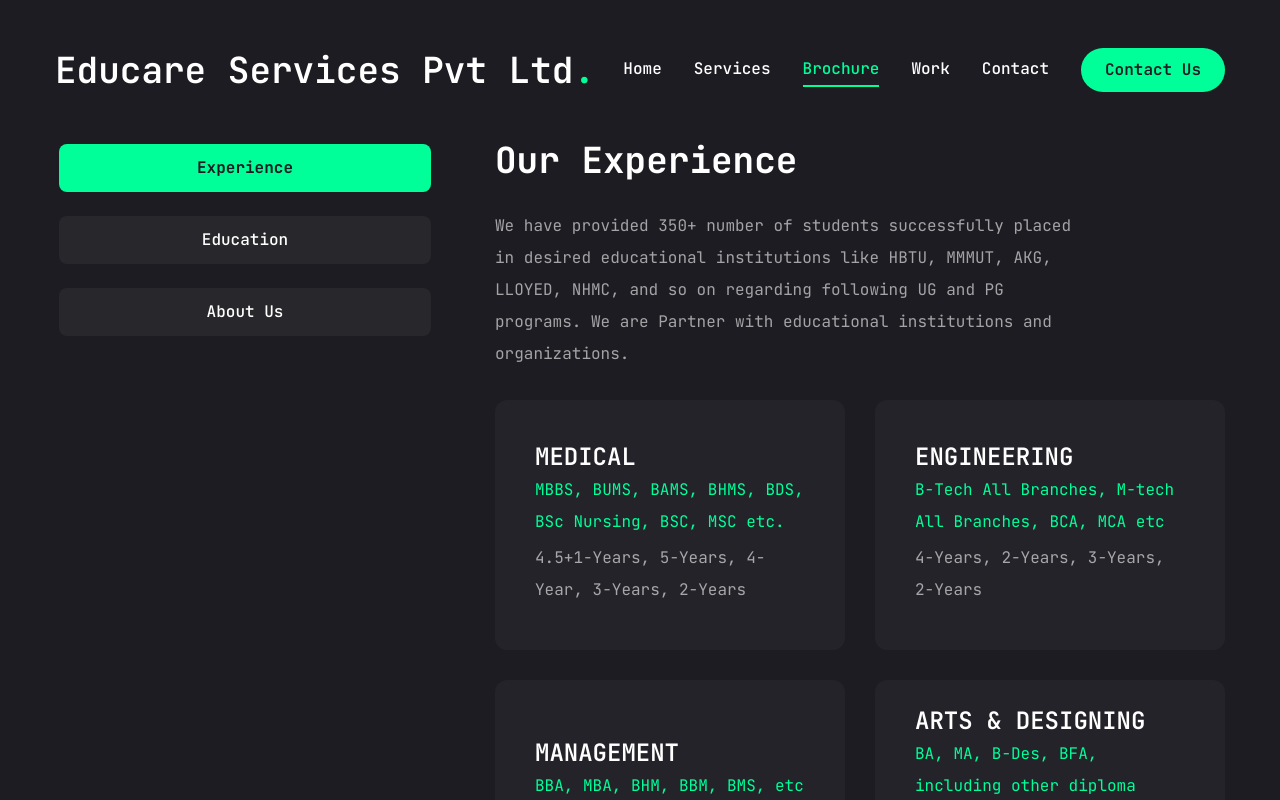
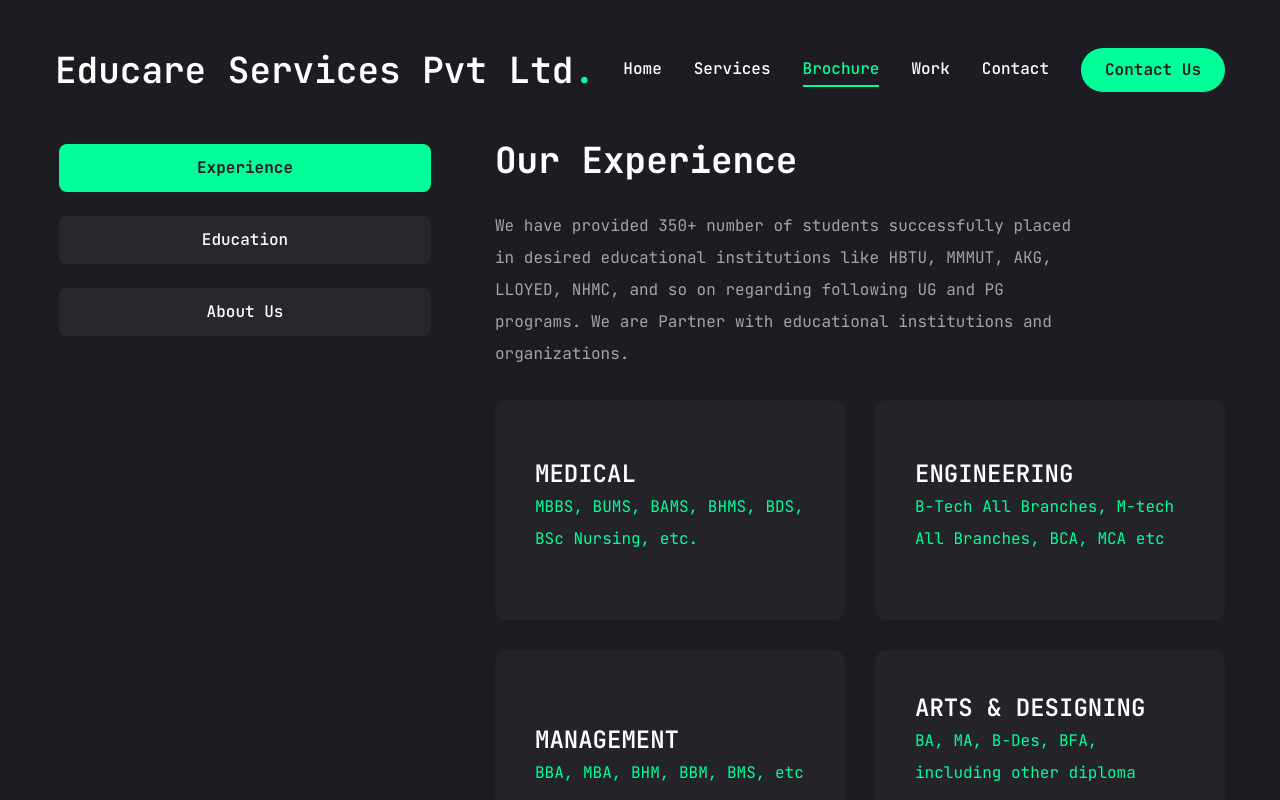
Before and after one commit to arushsingh03/Educare-Services, a Next.js app: page /brochure in a window 1280 px wide. Built offline with nearby package versions, Linux system fonts and the light colour scheme.

Commit message:
added images

```diff
--- a/app/brochure/page.jsx
+++ b/app/brochure/page.jsx
@@ -15,7 +15,7 @@
     },
     {
     fieldName: "Experience",
-    fieldValue: "2+ Years"
+    fieldValue: "5+ Years"
   },
   {
     fieldName: "Facebook",
@@ -39,28 +39,28 @@
   items: [
     {
       colleges: "MEDICAL",
-      programmes: "MBBS, BUMS, BAMS, BHMS, BDS, BSc Nursing, BSC, MSC etc.",
-      duration: "4.5+1-Years, 5-Years, 4-Year, 3-Years, 2-Years",
+      programmes: "MBBS, BUMS, BAMS, BHMS, BDS, BSc Nursing, etc.",
+      duration: "",
     },
     {
       colleges: "ENGINEERING",
       programmes: "B-Tech All Branches, M-tech All Branches, BCA, MCA etc",
-      duration: "4-Years, 2-Years, 3-Years, 2-Years",
+      duration: "",
     },
     {
       colleges: "MANAGEMENT",
       programmes: "BBA, MBA, BHM, BBM, BMS, etc",
-      duration: "3-Years, 2-Years, 3-Years, 3-Years, 3-Years",
+      duration: "",
     },
     {
       colleges: "ARTS & DESIGNING",
       programmes: "BA, MA, B-Des, BFA, including other diploma courses.",
-      duration: "3-Years, 2-Years, 3-Years, 3-Years,",
+      duration: "",
     },
     {
       colleges: "COMMERCE & FINANCE",
       programmes: "B.Com, M.Com, BE, B.Econ, BFIA etc",
-      duration: "3-Years, 2-Years, 3-Years, 3-Years, 3-Years, ",
+      duration: "",
     },
     {
       colleges: "100+ more courses of your desired requirement and choices which will lead towards your best future growth.",
@@ -77,28 +77,28 @@
   items: [
     {
       college: "MEDICAL",
-      courses: "MBBS, BUMS, BAMS, BHMS, BDS, BSc Nursing, BSC, MSC etc.",
-      duration: "4.5+1-Years, 5-Years, 4-Year, 3-Years, 2-Years",
+      courses: "MBBS, BUMS, BAMS, BHMS, BDS, BSc Nursing, etc.",
+      duration: "",
     },
     {
       college: "ENGINEERING",
       courses: "B-Tech All Branches, M-tech All Branches, BCA, MCA etc ",
-      duration: "4-Years, 2-Years, 3-Years, 2-Years",
+      duration: "",
     },
     {
       college: "MANAGEMENT",
       courses: "BBA, MBA, BHM, BBM, BMS, etc",
-      duration: "3-Years, 2-Years, 3-Years, 3-Years, 3-Years",
+      duration: "",
     },
     {
       college: "ARTS & DESIGNING",
       courses: "BA, MA, B-Des, BFA, including other diploma courses.",
-      duration: "3-Years, 2-Years, 3-Years, 3-Years",
+      duration: "",
     },
     {
       college: "COMMERCE & FINANCE",
       courses: "B.Com, M.Com, BE, B.Econ, BFIA etc",
-      duration: "3-Years, 2-Years, 3-Years, 3-Years, 3-Years",
+      duration: "",
     },
     {
       college: "100+ more courses of your desired requirement and choices which will lead towards your best future growth.",
@@ -158,7 +158,7 @@
                 <ul className="grid grid-cols-1 lg:grid-cols-2 gap-[30px]">
                   {experience.items.map((item, index)=> {
                     return(
-                      <li key={index} className="bg-[#232329] h-[250px] py-6 px-10 rounded-xl flex flex-col justify-center items-center lg:items-start gap-1">
+                      <li key={index} className="bg-[#232329] h-[220px] py-6 px-10 rounded-xl flex flex-col justify-center items-center lg:items-start gap-1">
                         <h3>{item.colleges}</h3>
                         <span className="text-accent">{item.programmes}</span>
                         <div className="flex items-center gap-3">
@@ -183,7 +183,7 @@
                 <ul className="grid grid-cols-1 lg:grid-cols-2 gap-[30px]">
                   {education.items.map((item, index)=> {
                     return(
-                      <li key={index} className="bg-[#232329] h-[250px] py-6 px-10 rounded-xl flex flex-col justify-center items-center lg:items-start gap-1">
+                      <li key={index} className="bg-[#232329] h-[220px] py-6 px-10 rounded-xl flex flex-col justify-center items-center lg:items-start gap-1">
                         <h3>{item.college}</h3>
                         <span className="text-accent">{item.courses}</span>
                         <div className="flex items-center gap-3">
--- a/app/services/page.jsx
+++ b/app/services/page.jsx
@@ -7,7 +7,7 @@
   {
     num: "01",
     title: "Medical",
-    description: "We provide consultancy in all the branches of medical like: MBBS, BAMS, BUMS, BHMS, BSC, BSC Nursing, B-Pharma, D-Pharma and many others.",
+    description: "We provide consultancy in all the branches of medical like: MBBS, BAMS, BUMS, BHMS, BSC Nursing, B-Pharma, D-Pharma and many others.",
     href: ""
   },
   {
@@ -25,7 +25,7 @@
   {
     num: "04",
     title: "Arts Designing Management & Others",
-    description: "We provide consultancy in all the branches of medical like: BA, MA, BHM, BJMC, B-Ed, B-Des, B-Lib, LLB, BSW, BMS and many others.",
+    description: "We provide consultancy in all the branches of medical like: BA, MA, BHM, BJMC, B-Ed, B-Des, B-Lib, LLB, BSW, BMS, BSC, MSC and many others.",
     href: ""
   },
 ];
--- a/app/work/page.jsx
+++ b/app/work/page.jsx
@@ -2,8 +2,20 @@
 
 const Work = () => {
   return (
-    <div>work page</div>
-  )
-}
+    <>
+    <>
+    <div className="mb-5">
+      <h3 className="text-4xl text-center">Our Work</h3>
+    </div>
+    <div>
+        <p className="text-white/60 pl-10 pr-10 text-center">We are dedicated to helping students achieve their academic goals and reach their full potential. Our team of experienced consultants provides personalized guidance and support to students of college. Whether you need help with college admissions, or academic planning, we are here to assist you every step of the way. Our mission is to empower students to succeed in their educational journey and beyond. Contact us today to learn more about how we can help you succeed. We are dedicated to providing personalized guidance and support to undergraduate’s and post graduate's programs such as medical (MBBS, BDS, BAMS, BHMS, & BUMS) and all other branches of engineering, commerce, banking, management and so on. Helping them achieve academic success and reach their full potential. With a team of experienced consultants, we offer expertise in college admissions, and career guidance. Our mission is to empower students through tailored advice, resources, and support, and preparing them for future success. We are committed to professionalism, ethical practices, and continuous improvement to ensure that every student receives the best possible educational consultancy experience.</p>
+      </div>
+      </>
+      <div className="mt-5">
+        <h3 className="text-4xl text-center">Our Students</h3>
+      </div>
+      </>
+  );
+};
 
 export default Work;
--- a/components/Photo.jsx
+++ b/components/Photo.jsx
@@ -15,7 +15,7 @@
             transition: { delay: 2, duration: 0.4, ease: "easeIn"},
     }}
     >
-        {/* image */}
+
             <motion.div
             initial={{ opacity: 0 }}
             animate={{
@@ -33,7 +33,7 @@
                 />
             </motion.div>
 
-            {/* circle */}
+
 
             <motion.svg className="w-[300px] xl:w-[506px] h-[300px] xl:h-[506px]"
             fill="transparent"
--- a/components/Stats.jsx
+++ b/components/Stats.jsx
@@ -4,7 +4,7 @@
 
 const stats = [
     {
-        num: 2,
+        num: 5,
         text: "Years of Experience",
     },
     {
```
